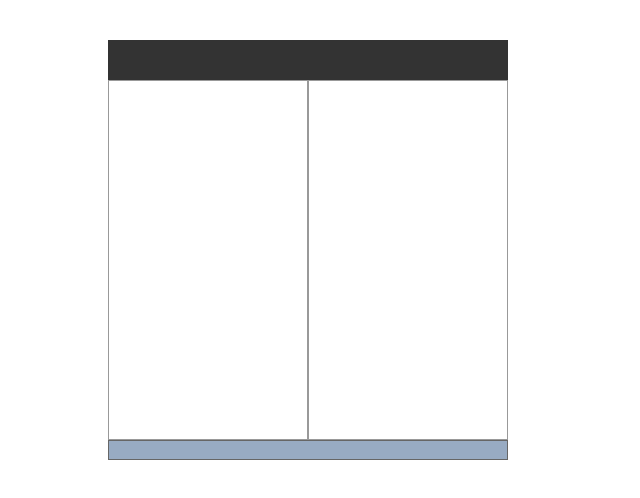
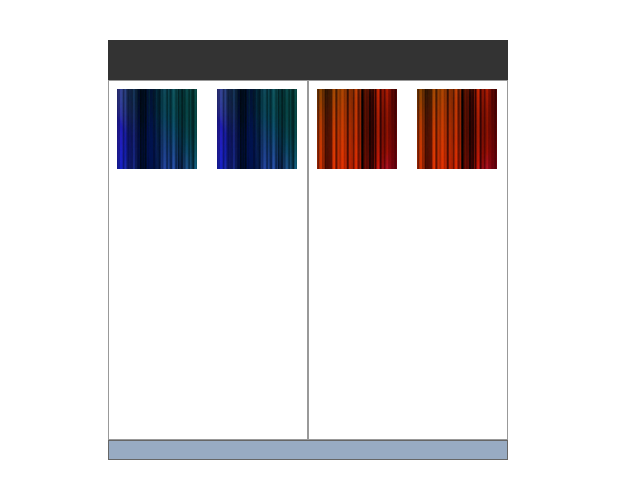
Before and after one commit to usirin01/warmup, a plain HTML site: page html exercises/aa_1/index.html in a window 1280 px wide. Shown: the whole page, without its empty margins (0-640 px from the left). Drawn offline with Linux system fonts and the light colour scheme.

Commit message:
aa1 css bckg_images added

```diff
--- a/html exercises/aa_1/index.html
+++ b/html exercises/aa_1/index.html
@@ -15,10 +15,14 @@
 
     <section>
       <nav id="blauside">
+        <img class="blaubox" src="./blue.jpg">
+        <img class="blaubox" src="./blue.jpg">
 
       </nav>
 
       <aside id="redside">
+        <img class="redbox" src="./orange.jpg">
+        <img class="redbox" src="./orange.jpg">
 
       </aside>
     </section>
--- a/html exercises/aa_1/style.css
+++ b/html exercises/aa_1/style.css
@@ -42,3 +42,11 @@ section::after {
       height:20px;
       border: 1px solid #666;
   }
+
+  .blaubox{
+    margin: 8px;
+  }
+
+  .redbox{
+    margin: 8px;
+  }
```
Also changed, not shown: html exercises/aa_2/bkg_motif.gif (added).
